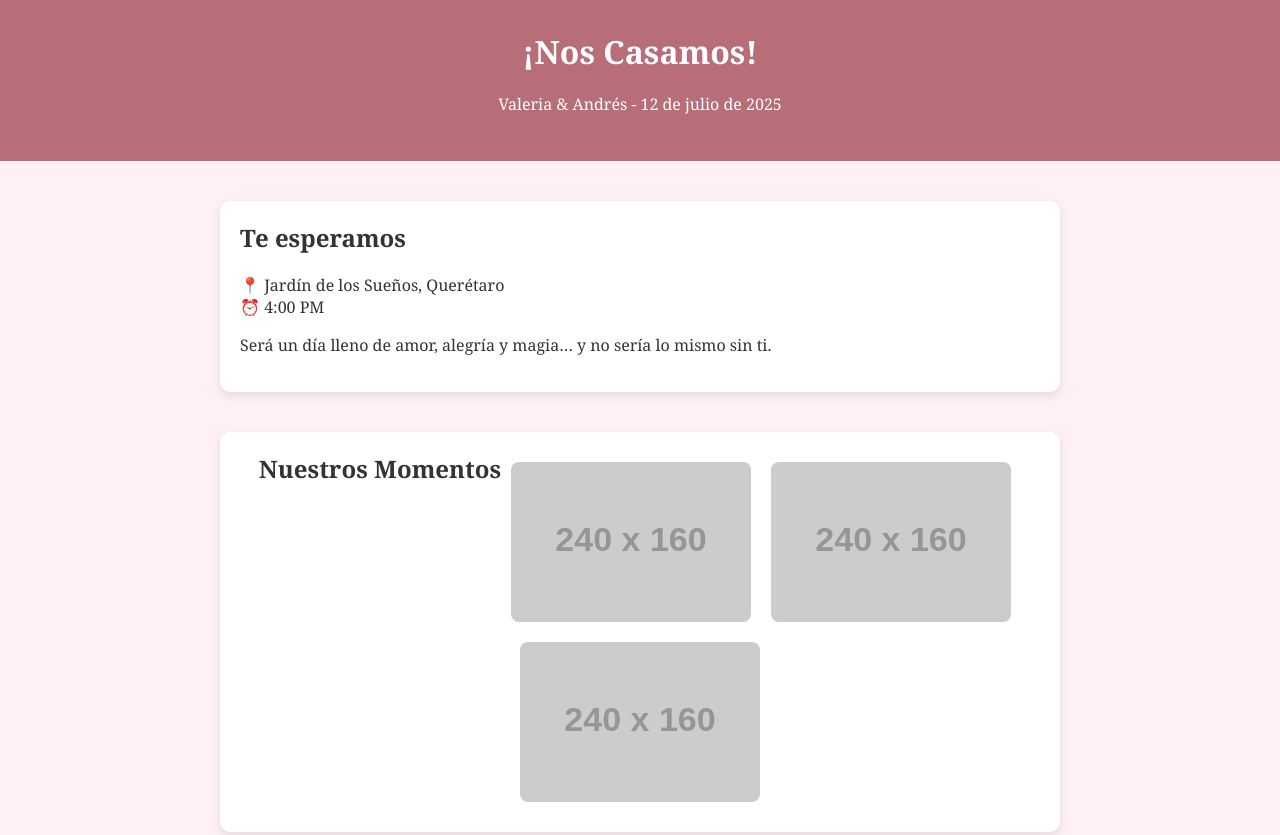
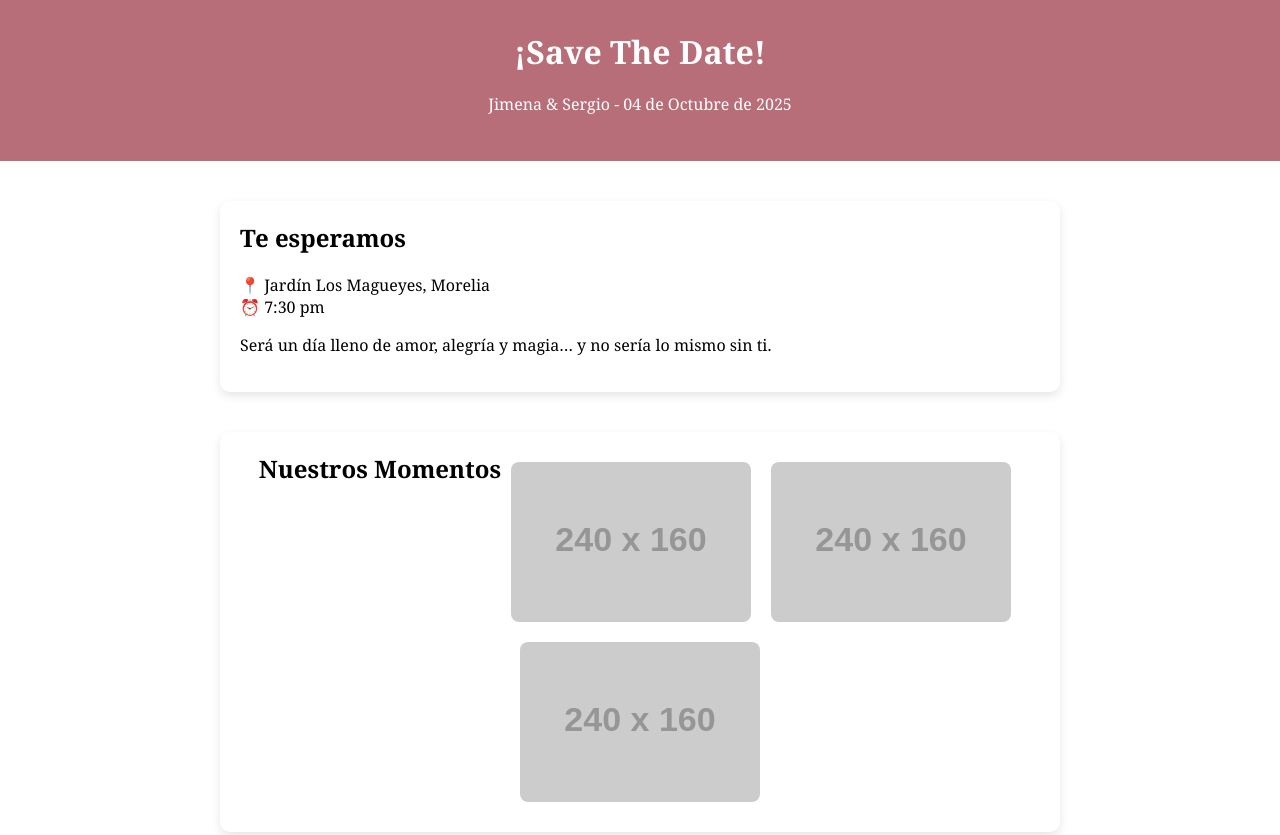
Before and after one commit to jimenalhv/boda-jimena-sergio, a plain HTML site: page index.html in a window 1280 px wide. Shown: the top 835 px of the page. Drawn offline with Linux system fonts and the light colour scheme; placeholder pictures from the web are drawn by us.

Commit message:
Update index.html

```diff
--- a/index.html
+++ b/index.html
@@ -7,10 +7,10 @@
   <style>
     body {
       font-family: 'Georgia', serif;
-      background: #fff0f5;
+      blanco y negro: #fff0f5;
       margin: 0;
       padding: 0;
-      color: #333;
+      color: #escala de blanco y negro;
     }
     header {
       background: #b76e79;
@@ -71,13 +71,13 @@
 <body>
 
   <header>
-    <h1>¡Nos Casamos!</h1>
-    <p>Valeria & Andrés - 12 de julio de 2025</p>
+    <h1>¡Save The Date!</h1>
+    <p>Jimena & Sergio - 04 de Octubre de 2025</p>
   </header>
 
   <section>
     <h2>Te esperamos</h2>
-    <p>📍 Jardín de los Sueños, Querétaro<br>⏰ 4:00 PM</p>
+    <p>📍 Jardín Los Magueyes, Morelia<br>⏰ 7:30 pm</p>
     <p>Será un día lleno de amor, alegría y magia… y no sería lo mismo sin ti.</p>
   </section>
 
```
